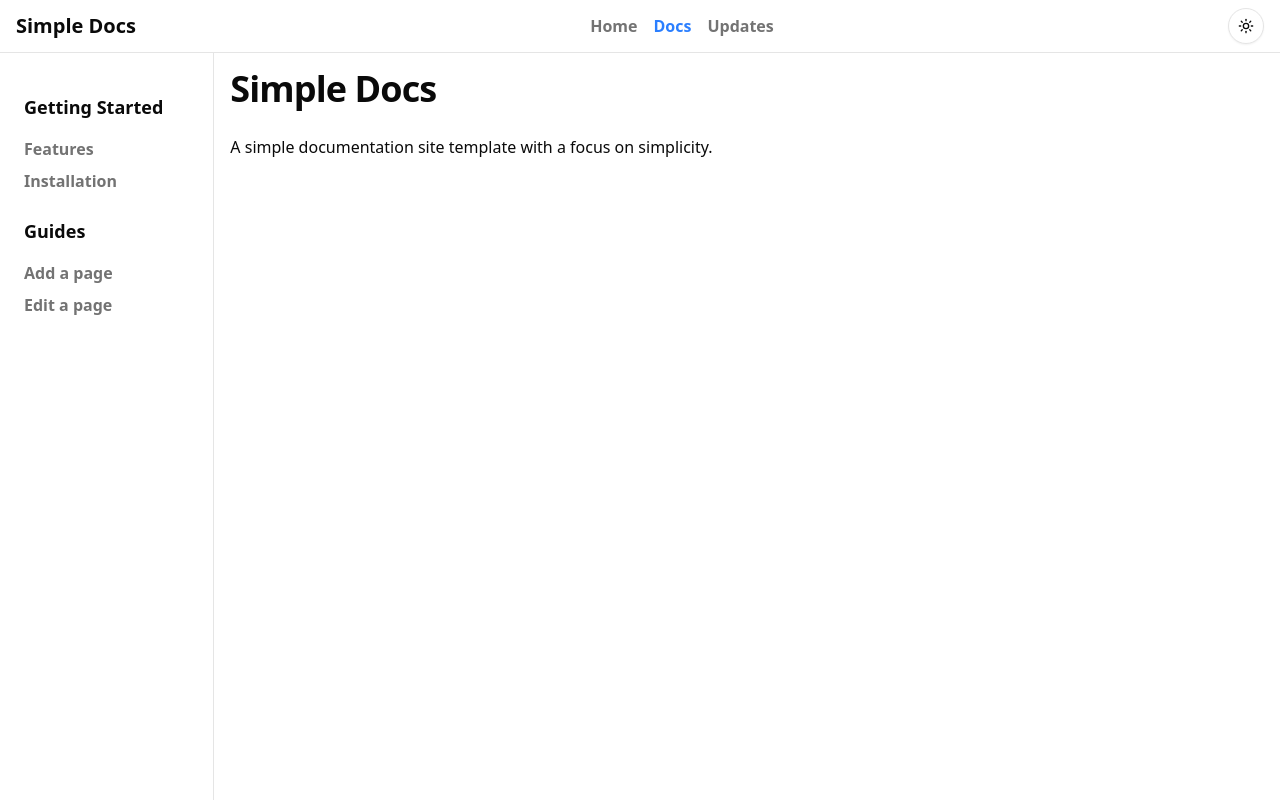
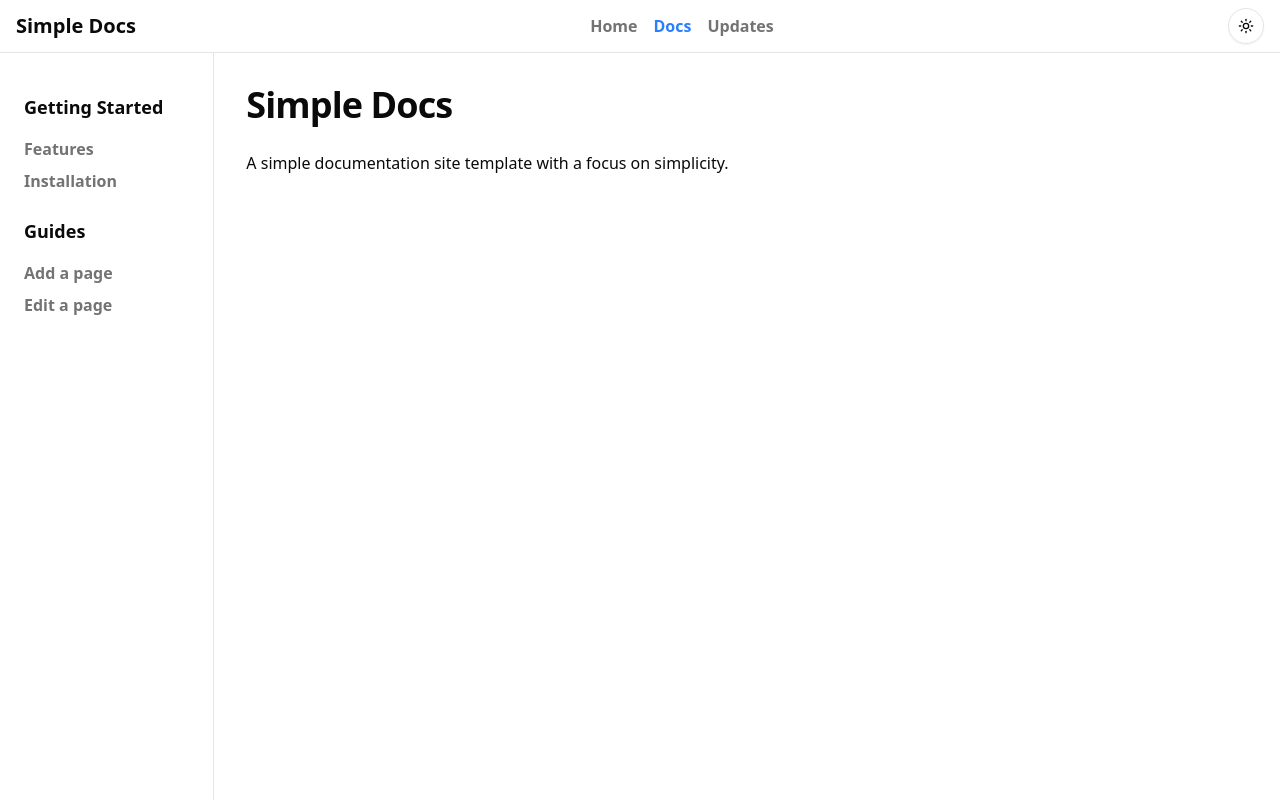
Before and after one commit to RyanLurn/simple-docs, a Next.js app: page /docs in a window 1280 px wide. Built offline with nearby package versions, Linux system fonts and the light colour scheme.

Commit message:
fix(ui): docs content padding

```diff
--- a/src/app/docs/layout.tsx
+++ b/src/app/docs/layout.tsx
@@ -6,7 +6,7 @@ export default function DocsLayout({ children }: LayoutProps<"/docs">) {
     <div className="flex size-full">
       <Sidebar />
       <Separator orientation="vertical" />
-      <main className="flex-1 p-4">{children}</main>
+      <main className="flex-1 p-8">{children}</main>
     </div>
   );
 }
```
